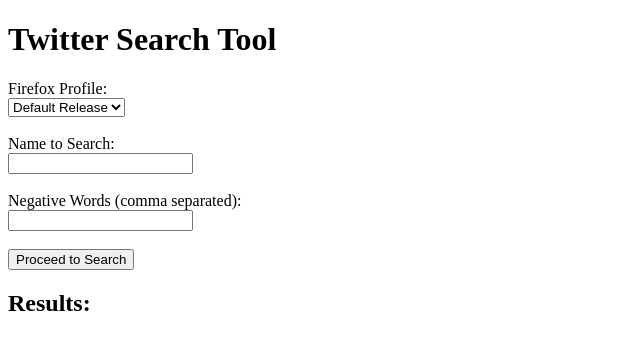
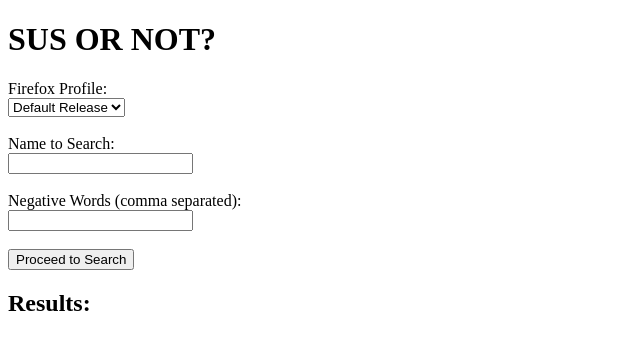
Before and after one commit to LuisCarlosOrobio/Sus-or-not-, a Flask app: page / in a window 1280 px wide. Shown: the top 350 px of the page, without its empty margins (0-640 px from the left). Run offline with Flask 3, Linux system fonts and the light colour scheme.

Commit message:
Update index.html

```diff
--- a/templates/index.html
+++ b/templates/index.html
@@ -3,10 +3,10 @@
 <head>
     <meta charset="UTF-8">
     <meta name="viewport" content="width=device-width, initial-scale=1.0">
-    <title>Twitter Search Tool</title>
+    <title>Sus?</title>
 </head>
 <body>
-    <h1>Twitter Search Tool</h1>
+    <h1>SUS OR NOT?</h1>
 
     <form id="loginForm">
         <label for="profile_key">Firefox Profile:</label><br>
```
